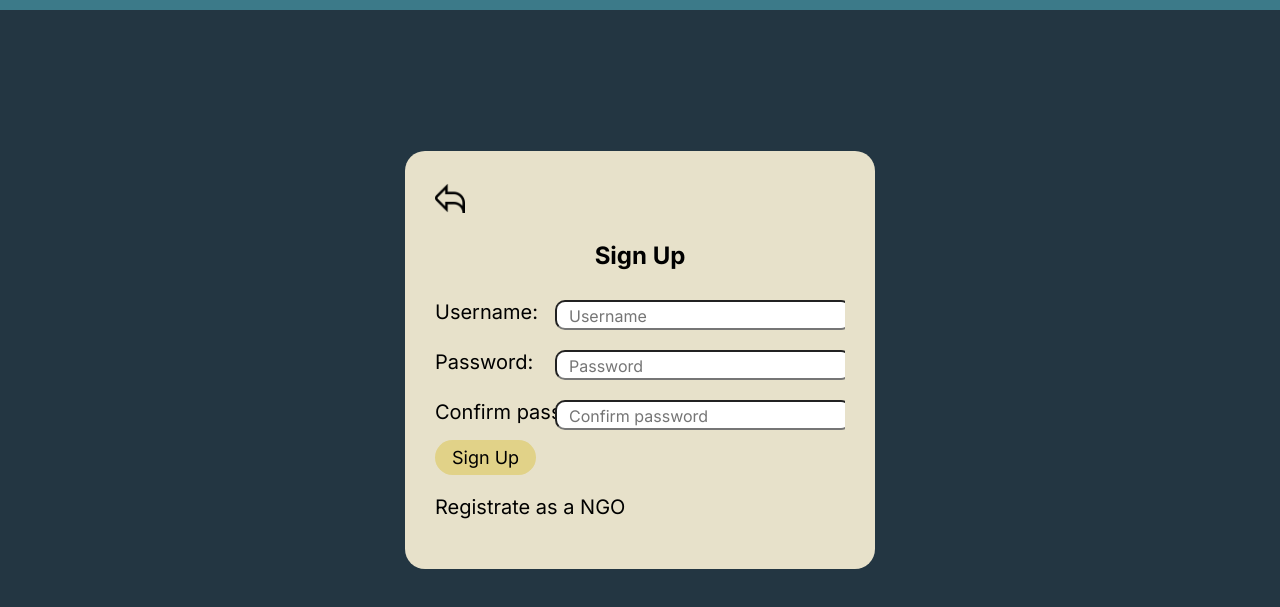
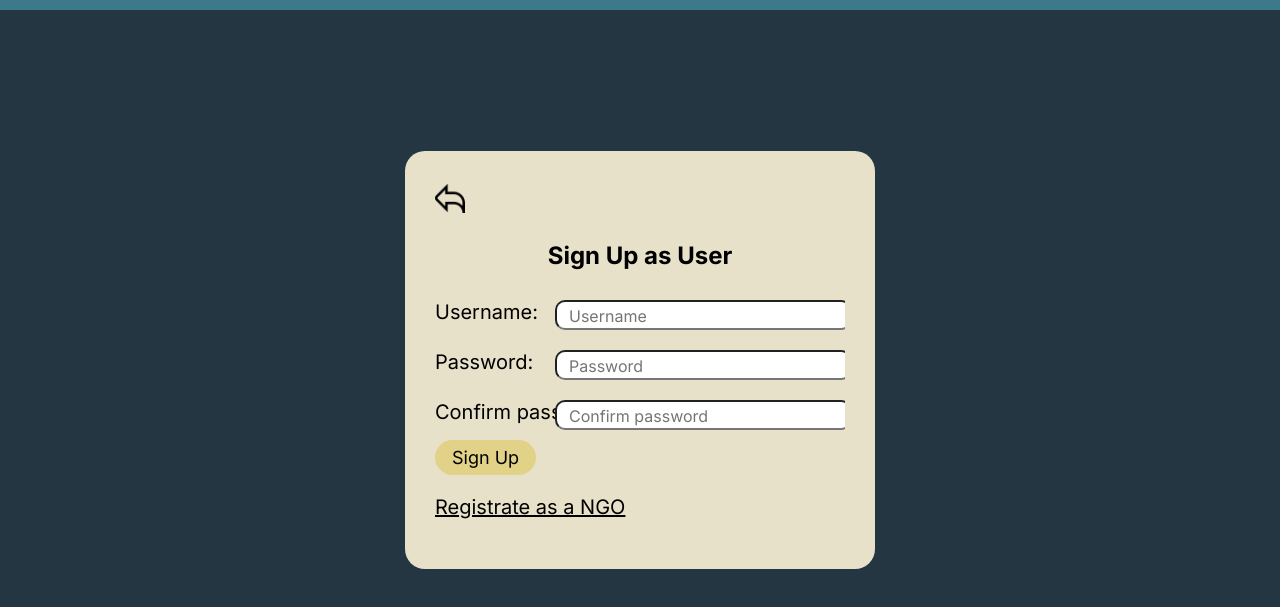
Before and after one commit to iwamotoraphael/RP2, a React app in the folder client/: page /signup in a window 1280 px wide. Shown: the part 105-712 px from the top of the page. Built offline with nearby package versions, Linux system fonts and the light colour scheme.

Commit message:
css update

```diff
--- a/client/src/css/pages/SignUpPage.css
+++ b/client/src/css/pages/SignUpPage.css
@@ -74,3 +74,8 @@ input::placeholder {
     background-color: var(--amareloClaro);
     transition-duration: 0.3s;
 }
+
+.switch-span{
+    cursor: pointer;
+    text-decoration: underline;
+}
--- a/client/src/pages/SignUpPage.jsx
+++ b/client/src/pages/SignUpPage.jsx
@@ -1,5 +1,6 @@
 import React, { useState } from 'react'
 import {v4 as uuidv4} from 'uuid'
+import { useNavigate } from 'react-router-dom';
 
 import UpBar from "../components/UpBar";
 import Button from "../components/Button";
@@ -10,6 +11,7 @@ import "../css/pages/SignUpPage.css";
 import undo from "../img/undo.png";
 
 const SignUpPage = () => {
+    const history = useNavigate();
 
     const [userform, setUserForm] = useState({username: '', password: '', confirmPassword: '',})
     const [ngoform, setNgoForm] = useState({username: '', password: '', confirmPassword: '', languages: []})
@@ -60,11 +62,9 @@ const SignUpPage = () => {
             <UpBar/>
             <div className='signup-container'>
 
-                <a href="/">
-                    <img className="undo-button" src={undo} alt="Go back button" />
-                </a>
+                <img className="undo-button" src={undo} alt="Go back button" onClick = {() => history(-1)} />
 
-                <h2>Sign Up</h2>
+                {isUser ? (<h2>Sign Up as User</h2>) : (<h2>Sign Up as NGO</h2>)}
                 <form onSubmit={handleSubmit}>
                     <div className="form-input">
                         <label htmlFor='userName'>Username:</label>
@@ -92,7 +92,7 @@ const SignUpPage = () => {
                     <Languages languages={ngoform.languages} _onClick={handleRemoveLanguage}></Languages>
                     <Button onClick={handleSubmit}>Sign Up</Button>
                     <p>
-                        <span onClick={handleSwitch}> {isUser ? 'Registrate as a NGO' : 'Registrate as a person'}</span>
+                        <span className='switch-span' onClick={handleSwitch}> {isUser ? 'Registrate as a NGO' : 'Registrate as a person'}</span>
                     </p>
                 </form>
 
```
